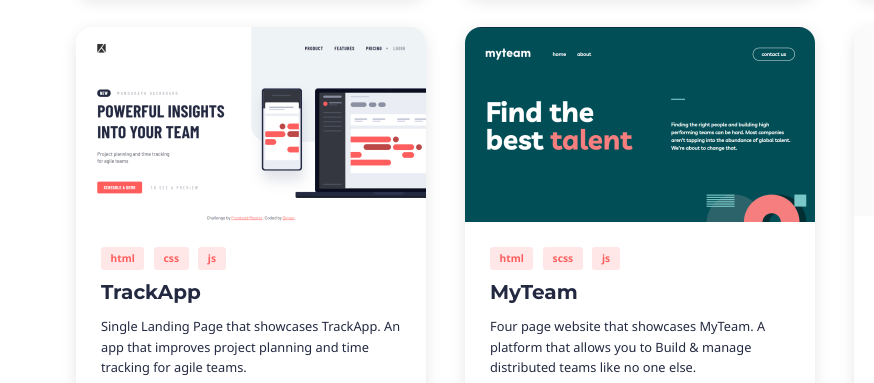
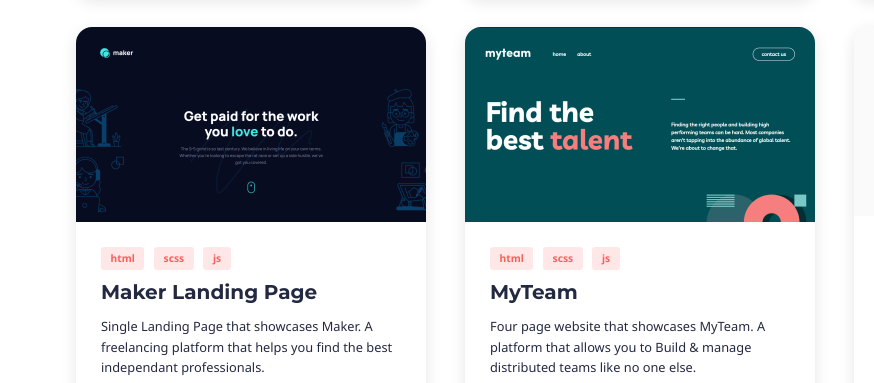
Before and after one commit to simonhernandez/personalportfolio, a website: page index.html in a window 1280 px wide. Shown: the part 3309-3692 px from the top of the page, 0-874 px from the left. Drawn offline with nearby package versions, Linux system fonts and the light colour scheme.

Commit message:
add new project to portfolio

```diff
--- a/index.html
+++ b/index.html
@@ -338,29 +338,29 @@
                     <!-- Portfolio Project - 04 -->
                     <li class="portfolio__item" data-aos="flip-left" data-aos-duration="1000">
                         <div class="portfolio__image-container">
-                            <img src="./assets/img/Portfolio04.png" alt="A Preview Image of a the TrackApp Project" class="portfolio__img">
+                            <img src="./assets/img/Portfolio04-1.png" alt="A Preview Image of a the Maker Project" class="portfolio__img">
                         </div>
 
                         <div class="portfolio__text-container">
                             <ul class="portfolio__technologies">
                                 <li class="technology">html</li>
-                                <li class="technology">css</li>
+                                <li class="technology">scss</li>
                                 <li class="technology">js</li>
                             </ul>
 
-                            <h4 class="heading heading--4">TrackApp</h4>
+                            <h4 class="heading heading--4">Maker Landing Page</h4>
 
                             <p class="paragraph text-small">
-                                Single Landing Page that showcases TrackApp. An app that improves project planning and time tracking for agile teams.
+                                Single Landing Page that showcases Maker. A freelancing platform that helps you find the best independant professionals.
                             </p>
 
                             <div class="portfolio__buttons">
-                                <a href="https://github.com/simonhernandez/projectTrackComponent/tree/master" class="btn btn--ghost btn--small" target="_blank">
+                                <a href="https://github.com/simonhernandez/marker-landingpage" class="btn btn--ghost btn--small" target="_blank">
                                     <span class="text-xs">View Code</span>
                                     <i class='bx bx-link-external'></i>
                                 </a>
 
-                                <a href="https://project-track-component-f37axp27m.vercel.app/" class="btn btn--ghost btn--small" target="_blank">
+                                <a href="https://marker-landingpage.vercel.app/" class="btn btn--ghost btn--small" target="_blank">
                                     <span class="text-xs">View Site</span>
                                     <i class='bx bx-link-external'></i>
                                 </a>
```
Also changed, not shown: assets/img/Portfolio04-1.png (added).
